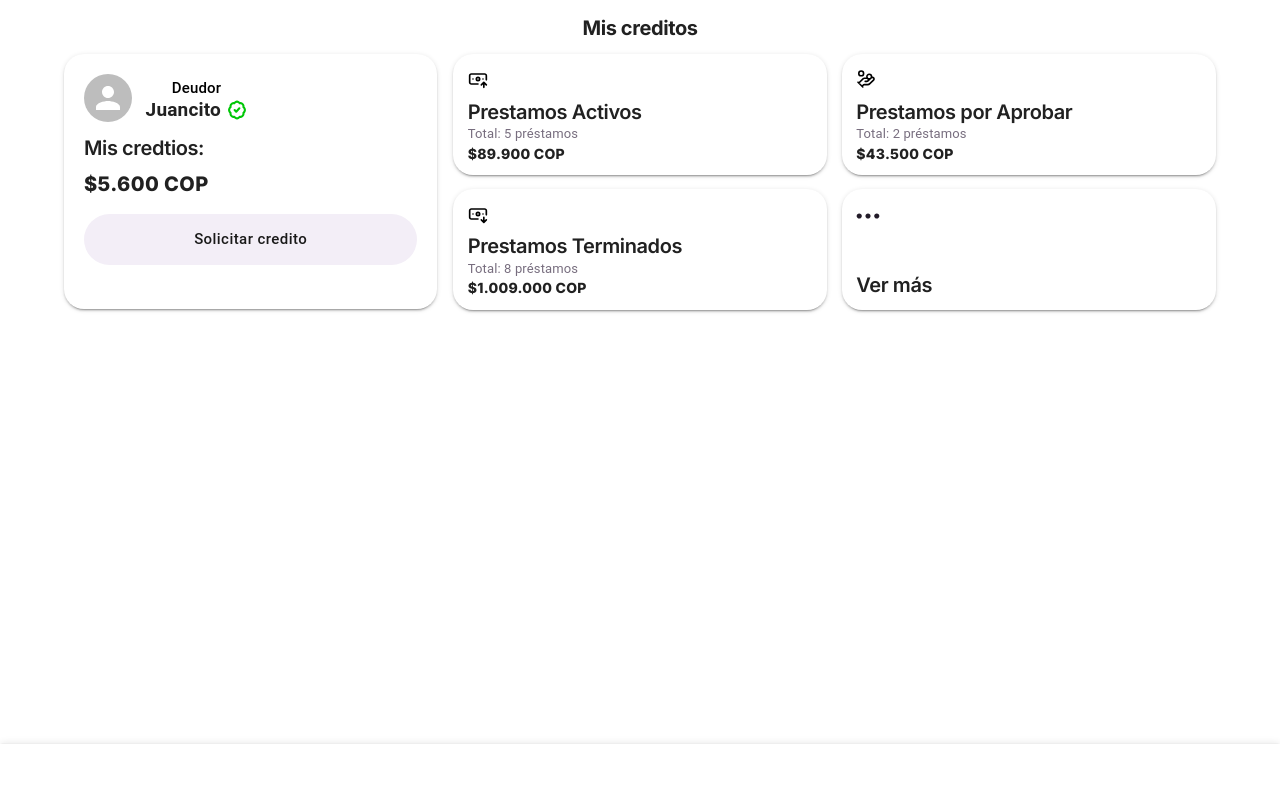
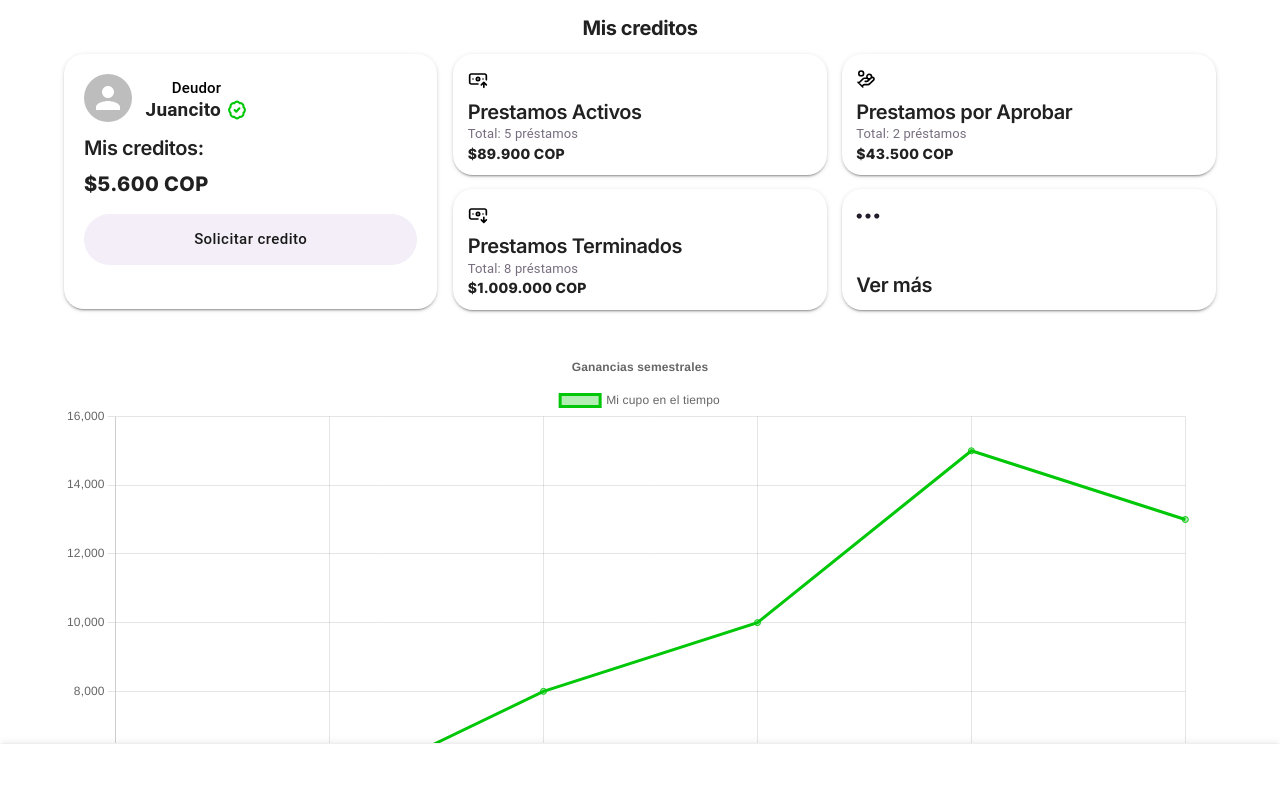
Before and after one commit to SebitasDev/Nummora_self, a Next.js app: page /dashboard/borrower in a window 1280 px wide. Shown: the top 798 px of the page. Built offline with nearby package versions, Linux system fonts and the light colour scheme; some icons are missing; what @mui/material-nextjs would draw is missing.

Commit message:
borrower finished

```diff
--- a/package.json
+++ b/package.json
@@ -21,7 +21,7 @@
     "@tanstack/react-query-devtools": "^5.79.2",
     "@wagmi/cli": "^2.3.1",
     "chart.js": "^4.4.9",
-    "next": "15.3.3",
+    "next": "^15.3.3",
     "qr": "^0.5.0",
     "react": "^18.3.1",
     "react-chartjs-2": "^5.3.0",
--- a/src/components/layouts/DashboardBorrower.tsx
+++ b/src/components/layouts/DashboardBorrower.tsx
@@ -46,6 +46,9 @@ export const DashboardBorrower = () => {
             <Box gridArea="loanStatus">
                 <LoanStatusGridBorrower />
             </Box>
+            <Box gridArea="chartsAndKPI">
+                <ChartsCarousel sx={{ mt: 3, mb: 3 }} />
+            </Box>
         </Box>
     );
 }
--- a/src/components/organims/UserProfileCardBorrower.tsx
+++ b/src/components/organims/UserProfileCardBorrower.tsx
@@ -59,7 +59,7 @@ export const UserProfileCardBorrower = (
                         mb: 2.5
                     }}
                 >
-                    <CardTitle>Mis credtios:</CardTitle>
+                    <CardTitle>Mis creditos:</CardTitle>
 
                     <PriceLabel number={"5.600"} currency={currency}/>
                 </Box>
```
Also changed, not shown: 2 other files (tests, documents, lock files or other folders).
